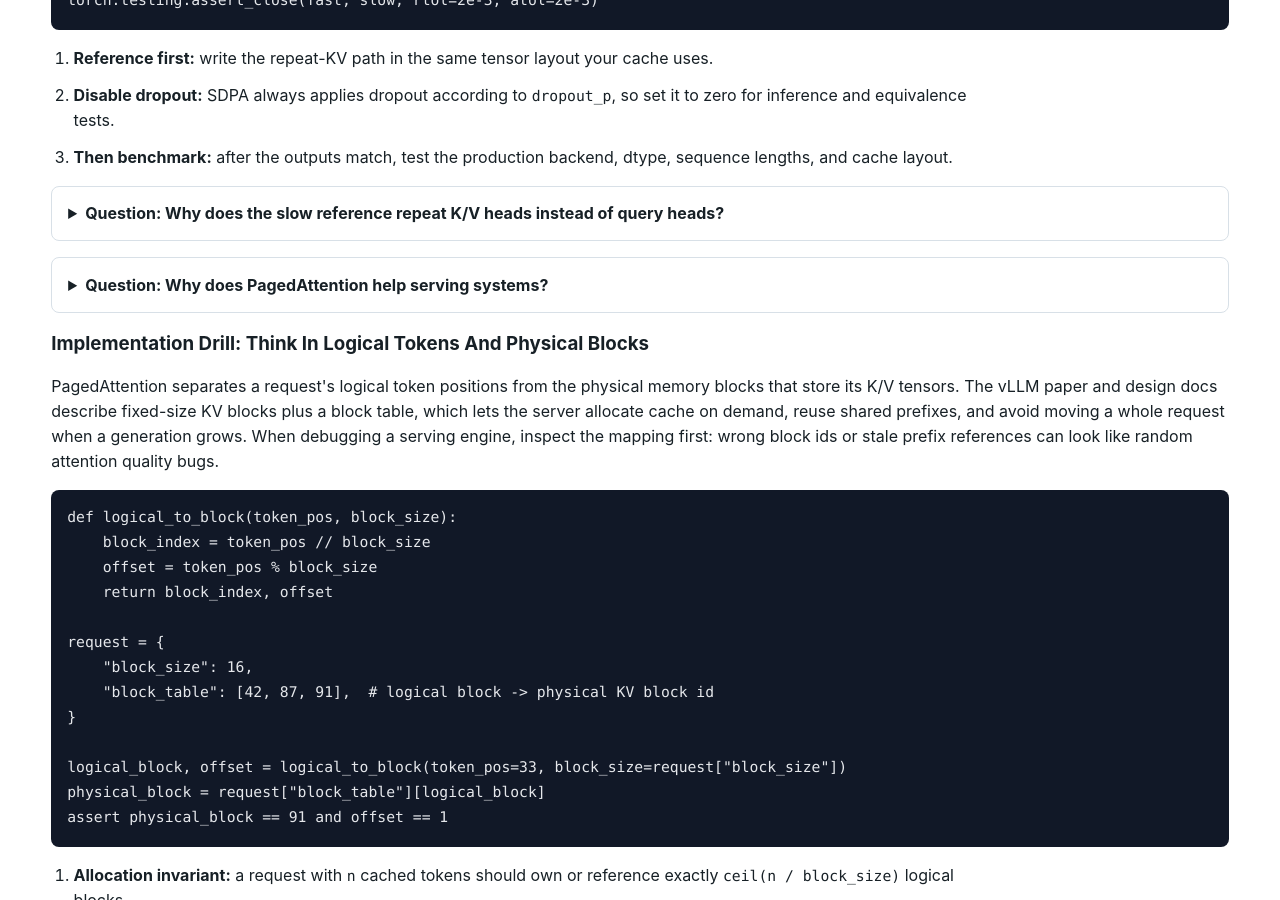
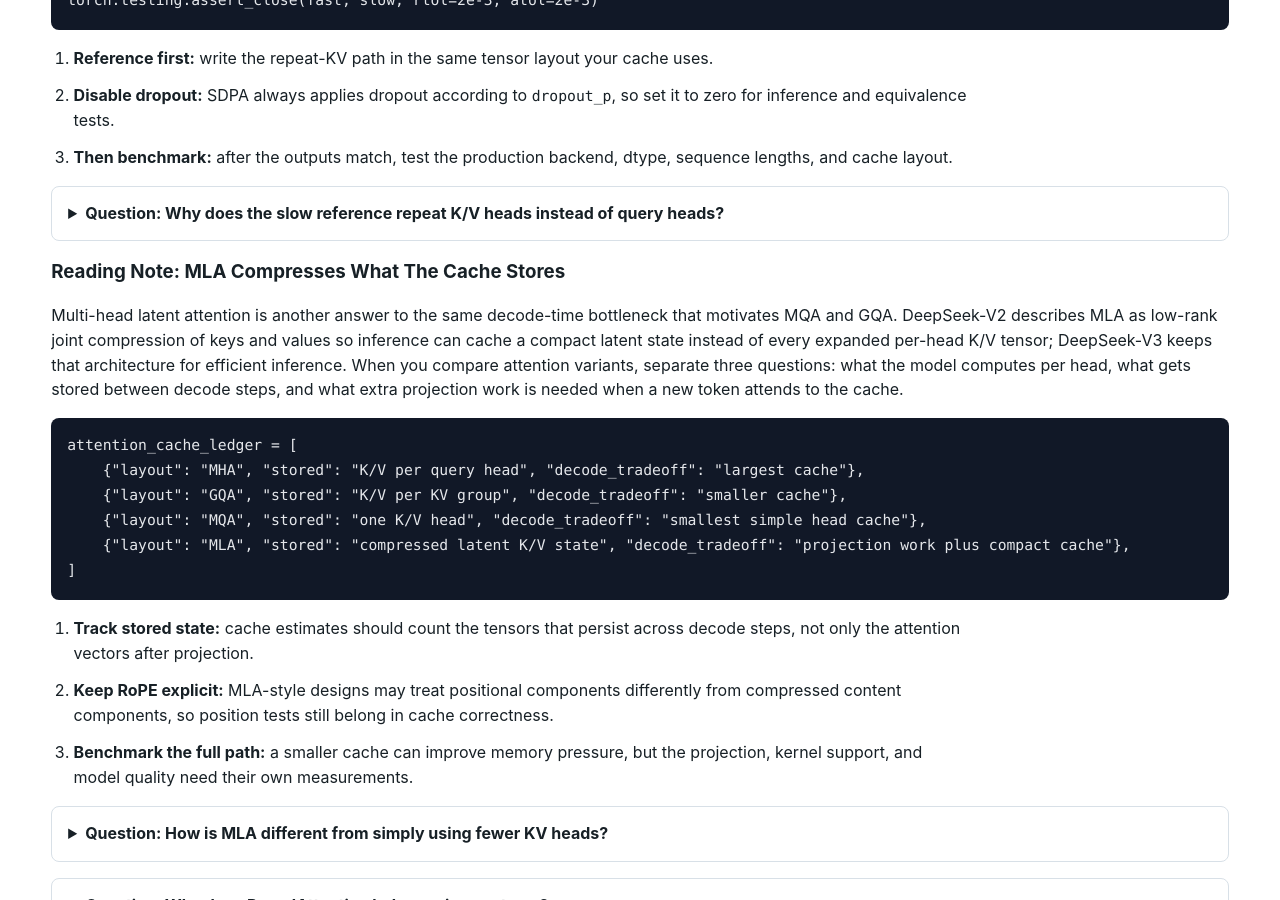
Before and after one commit to kennethli319/kennethli319.github.io, a Jekyll site: the page llm-ml-course/lessons/decoding-kv-cache.html, which Jekyll copies as it is, in a window 1280 px wide and 900 px high, scrolled down 6511 px. Built offline with Jekyll 4.4.1, drawn with Linux system fonts in a browser that asks for light colours; some of the changed text lies outside the part shown.

Commit message:
Sync MLA KV cache reading note

```diff
--- a/llm-ml-course/lessons/decoding-kv-cache.html
+++ b/llm-ml-course/lessons/decoding-kv-cache.html
@@ -264,6 +264,32 @@ torch.testing.assert_close(fast, slow, rtol=2e-3, atol=2e-3)</code></pre>
       <details class="qa">
         <summary>Question: Why does the slow reference repeat K/V heads instead of query heads?</summary>
         <p>GQA preserves the model's query-head count and shares fewer K/V heads across groups. Repeating K/V heads only for the attention computation matches that contract while keeping the cache compact.</p>
+      </details>
+      <h3>Reading Note: MLA Compresses What The Cache Stores</h3>
+      <p>
+        Multi-head latent attention is another answer to the same decode-time
+        bottleneck that motivates MQA and GQA. DeepSeek-V2 describes MLA as
+        low-rank joint compression of keys and values so inference can cache a
+        compact latent state instead of every expanded per-head K/V tensor;
+        DeepSeek-V3 keeps that architecture for efficient inference. When you
+        compare attention variants, separate three questions: what the model
+        computes per head, what gets stored between decode steps, and what
+        extra projection work is needed when a new token attends to the cache.
+      </p>
+      <pre><code class="language-python">attention_cache_ledger = [
+    {"layout": "MHA", "stored": "K/V per query head", "decode_tradeoff": "largest cache"},
+    {"layout": "GQA", "stored": "K/V per KV group", "decode_tradeoff": "smaller cache"},
+    {"layout": "MQA", "stored": "one K/V head", "decode_tradeoff": "smallest simple head cache"},
+    {"layout": "MLA", "stored": "compressed latent K/V state", "decode_tradeoff": "projection work plus compact cache"},
+]</code></pre>
+      <ol class="steps">
+        <li><strong>Track stored state:</strong> cache estimates should count the tensors that persist across decode steps, not only the attention vectors after projection.</li>
+        <li><strong>Keep RoPE explicit:</strong> MLA-style designs may treat positional components differently from compressed content components, so position tests still belong in cache correctness.</li>
+        <li><strong>Benchmark the full path:</strong> a smaller cache can improve memory pressure, but the projection, kernel support, and model quality need their own measurements.</li>
+      </ol>
+      <details class="qa">
+        <summary>Question: How is MLA different from simply using fewer KV heads?</summary>
+        <p>GQA and MQA reduce the number of stored KV heads. MLA changes the stored representation itself by caching a compressed latent state that later reconstructs the K/V information needed by attention.</p>
       </details>
       <details class="qa">
         <summary>Question: Why does PagedAttention help serving systems?</summary>
@@ -641,6 +667,8 @@ print(round(baseline, 1), round(fp8, 1), round(int4, 1))
         <a href="https://docs.pytorch.org/docs/stable/generated/torch.nn.functional.scaled_dot_product_attention.html">PyTorch SDPA</a>,
         <a href="https://docs.pytorch.org/docs/2.12/generated/torch.nn.functional.scaled_dot_product_attention.html">PyTorch SDPA causal mask notes</a>,
         <a href="https://arxiv.org/abs/2305.13245">Grouped-query attention</a>,
+        <a href="https://arxiv.org/abs/2405.04434">DeepSeek-V2 / Multi-head Latent Attention</a>,
+        <a href="https://arxiv.org/abs/2412.19437">DeepSeek-V3 technical report</a>,
         <a href="https://docs.vllm.ai/en/stable/features/automatic_prefix_caching/">vLLM automatic prefix caching</a>,
         <a href="https://developers.openai.com/api/docs/guides/structured-outputs">OpenAI structured outputs</a>,
         <a href="https://huggingface.co/blog/constrained-beam-search">Hugging Face constrained beam search</a>,
```
